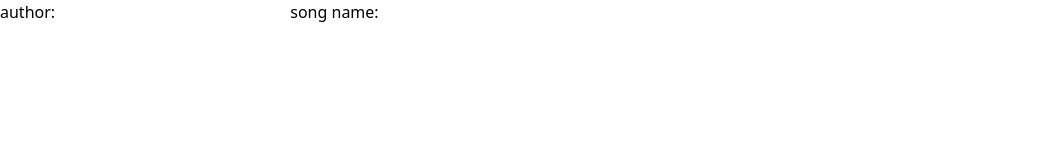
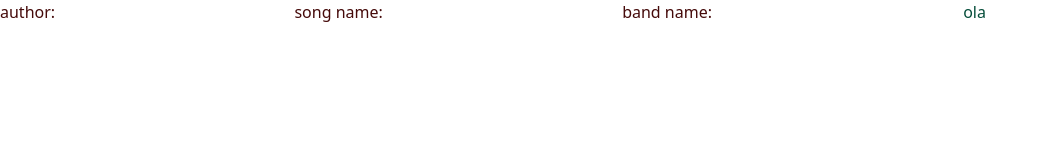
Before and after one commit to aluzdev/CRUD-vanilla, a website: page index.html in a window 1280 px wide. Shown: the whole page, without its empty margins (0-1048 px from the left). Drawn offline with Linux system fonts and the light colour scheme.

Commit message:
fixed tailwind

```diff
--- a/index.html
+++ b/index.html
@@ -5,12 +5,12 @@
     <meta name="viewport" content="width=device-width, initial-scale=1.0">
     <title>Document</title>
     <link rel="stylesheet" href="./src/input.css">
-    <script type="text/javascript" src="src/main.js"></script>
-    <link href="src/output.css" rel="stylesheet">
+    <script type="text/javascript" src="/src/main.js"></script>
+    <link href="/src/output.css" rel="stylesheet">
 </head>
 <body class="flex gap-4">
-    <form class="flex flex-col">
-        <label class="px-28">
+    <form class="text-red-950">
+        <label class="">
             author:
             <input type="text" name="author">
         </label>
@@ -18,6 +18,11 @@
             song name:
             <input type="text" name="songName">
         </label>
+        <label >
+            band name:
+            <input type="text" name="bandName">
+        </label>
     </form>
+    <p class="text-emerald-900">ola</p>
 </body>
 </html>
--- a/tailwind.config.js
+++ b/tailwind.config.js
@@ -1,6 +1,6 @@
 /** @type {import('tailwindcss').Config} */
 module.exports = {
-    content: ["./src/**/*.{html,js}"],
+    content: ["./src/**/*.{html,js}", "./*.html"],
     theme: {
       extend: {},
     },
```
Also changed, not shown: src/output.css.
